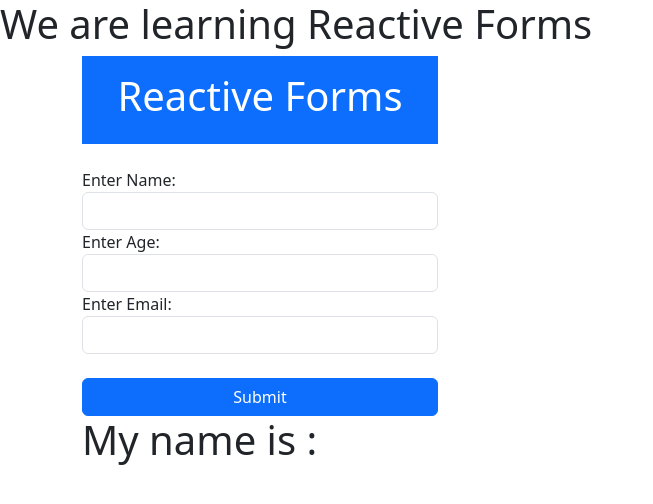
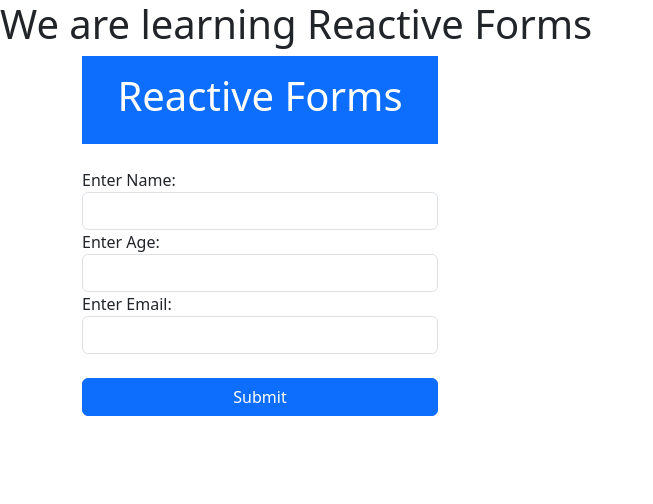
Before and after one commit to asadullahjamil0/reactive-froms, an Angular app: page / in a window 1280 px wide. Shown: the top 504 px of the page, without its empty margins (0-653 px from the left). Built offline with nearby package versions, Linux system fonts and the light colour scheme.

Commit message:
Reactive Forms

```diff
--- a/src/app/app.component.html
+++ b/src/app/app.component.html
@@ -26,7 +26,7 @@
         </div>
 
       </form>
-      <h1>My name is : {{myName}}</h1>
+
     </div>
   </div>
 </div>
--- a/src/app/app.component.ts
+++ b/src/app/app.component.ts
@@ -16,11 +16,11 @@ export class AppComponent {
     email: new FormControl('')
   });
 
-  public myName:any = "";
+
   handleSubmit() {
     console.log(this.signUp.value.name);
     console.log(this.signUp.value.age);
     console.log(this.signUp.value.email);
-    this.myName = this.signUp.value.name;
+
   }
 }
```
